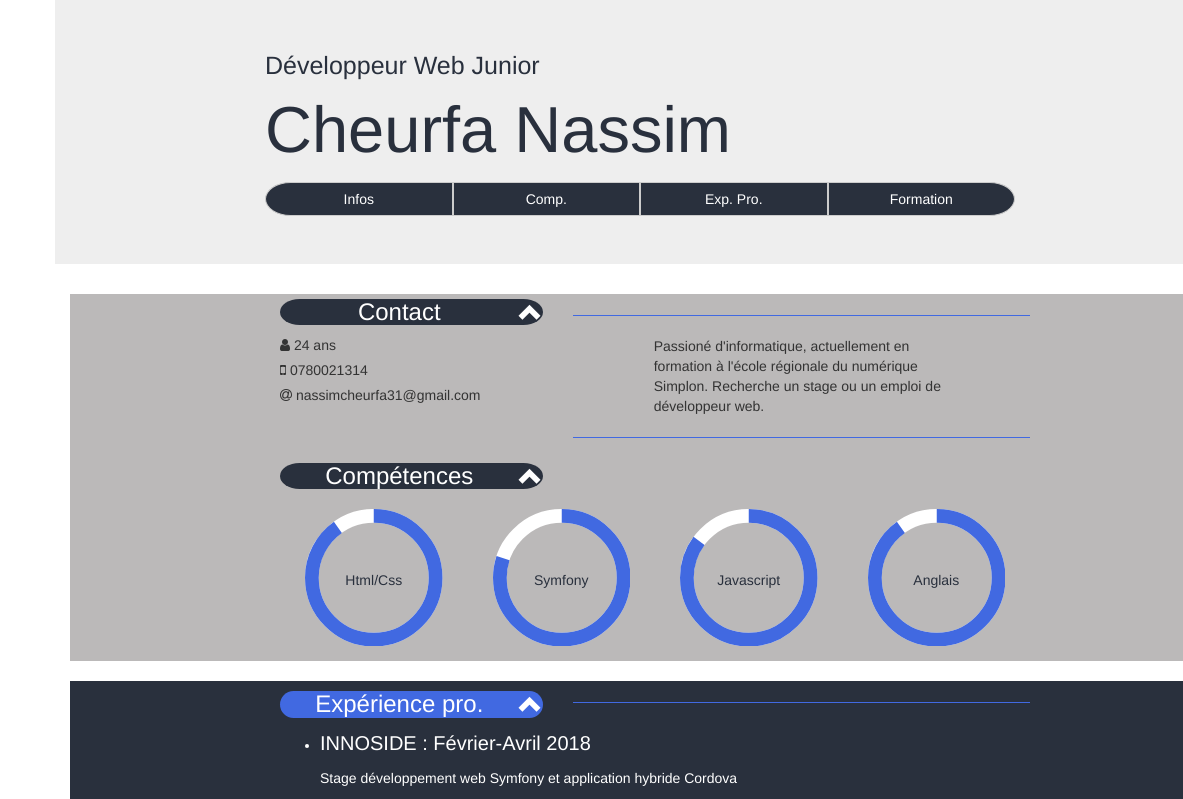
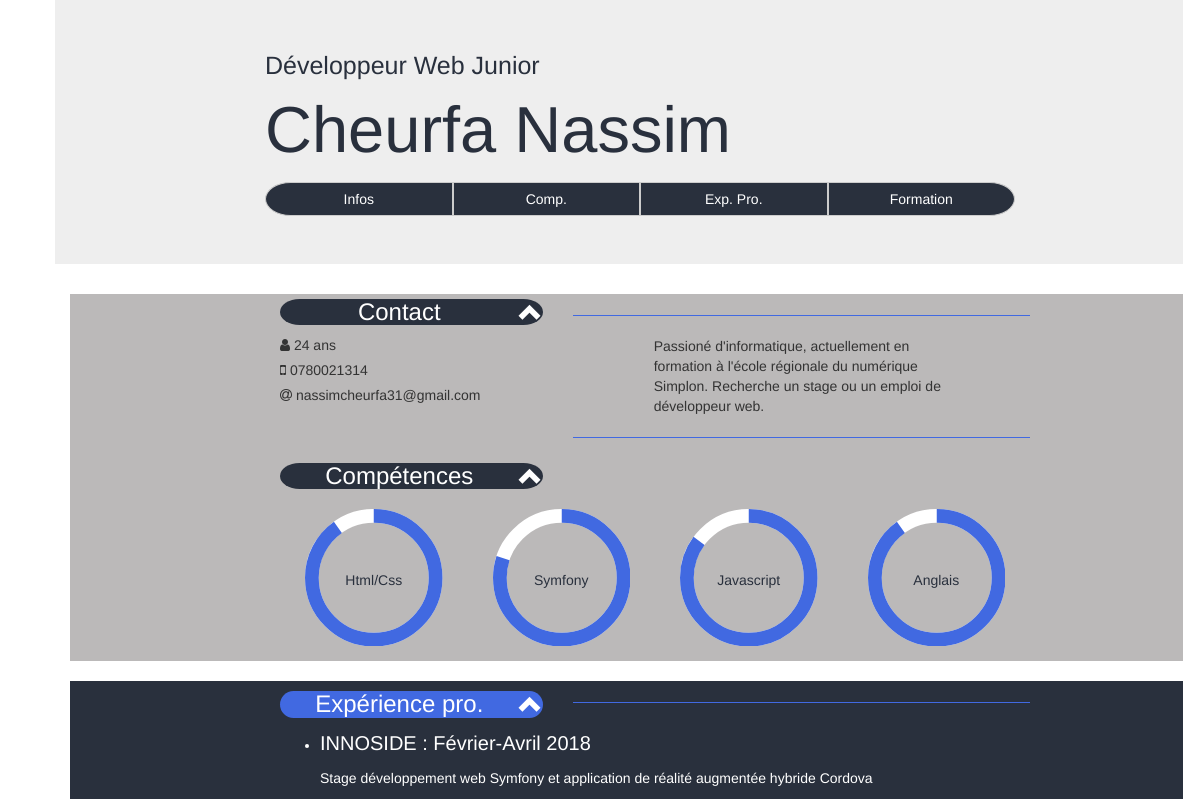
Before and after one commit to bladess/bladess.github.io, a website: page index.html in a window 1280 px wide. Shown: the top 799 px of the page, 0-1183 px from the left. Drawn offline with nearby package versions, Linux system fonts and the light colour scheme.

Commit message:
fix stage

```diff
--- a/index.html
+++ b/index.html
@@ -134,7 +134,7 @@
                                     <li class="detail">INNOSIDE :
                                         <span class="supdate">Février-Avril 2018</span>
                                     </li>
-                                    <li>Stage développement web Symfony et application hybride Cordova</li>
+                                    <li>Stage développement web Symfony et application de réalité augmentée hybride Cordova</li>
                                 </ul>
                             </li>
                             <li>
```
